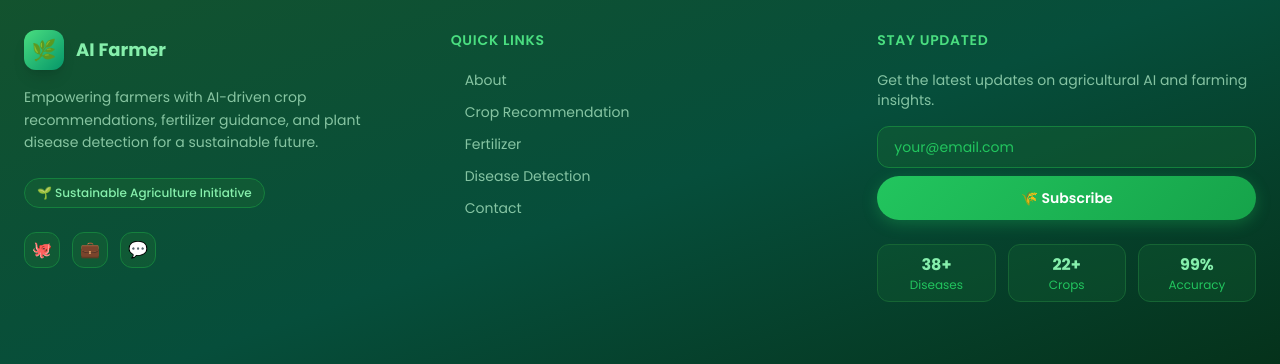
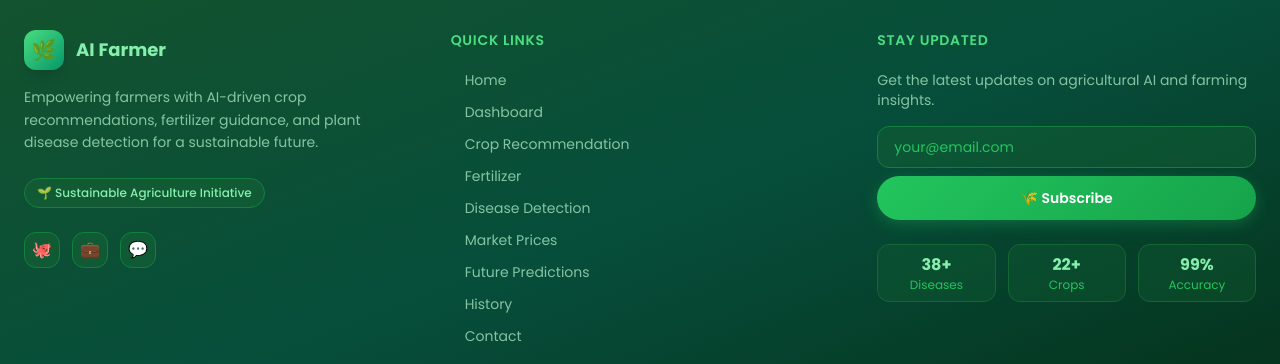
Before and after one commit to awanitsingh/AI-Farmer, a React (Create React App) app: page / in a window 1280 px wide. Shown: the part 4550-4914 px from the top of the page. Built offline with nearby package versions, Linux system fonts and the light colour scheme; no server answers.

Commit message:
Update footer quick links with all pages

```diff
--- a/src/footer.js
+++ b/src/footer.js
@@ -1,10 +1,18 @@
+import { useNavigate } from "react-router-dom";
+
 function Footer({ onContactClick, darkMode }) {
   const links = [
-    { label: "About", href: "#about" },
-    { label: "Crop Recommendation", href: "#croprecommender" },
-    { label: "Fertilizer", href: "#fertilizer" },
-    { label: "Disease Detection", href: "#plantdisease" },
+    { label: "Home",               href: "/" },
+    { label: "Dashboard",          href: "/dashboard" },
+    { label: "Crop Recommendation",href: "/crop" },
+    { label: "Fertilizer",         href: "/fertilizer" },
+    { label: "Disease Detection",  href: "/disease" },
+    { label: "Market Prices",      href: "/market" },
+    { label: "Future Predictions", href: "/future" },
+    { label: "History",            href: "/history" },
   ];
+
+  const navigate = useNavigate();
 
   const socials = [
     { icon: "🐙", label: "GitHub", href: "https://github.com/awanitsingh" },
@@ -59,13 +67,13 @@ function Footer({ onContactClick, darkMode }) {
             <ul className="space-y-3">
               {links.map((l, i) => (
                 <li key={i}>
-                  <a
-                    href={l.href}
-                    className="flex items-center gap-2 text-green-200/70 hover:text-green-300 text-sm transition-colors group"
+                  <button
+                    onClick={() => navigate(l.href)}
+                    className="flex items-center gap-2 text-green-200/70 hover:text-green-300 text-sm transition-colors group bg-transparent border-none cursor-pointer p-0"
                   >
                     <span className="w-1.5 h-1.5 rounded-full bg-green-500 opacity-0 group-hover:opacity-100 transition-opacity" />
                     {l.label}
-                  </a>
+                  </button>
                 </li>
               ))}
               <li>
```
